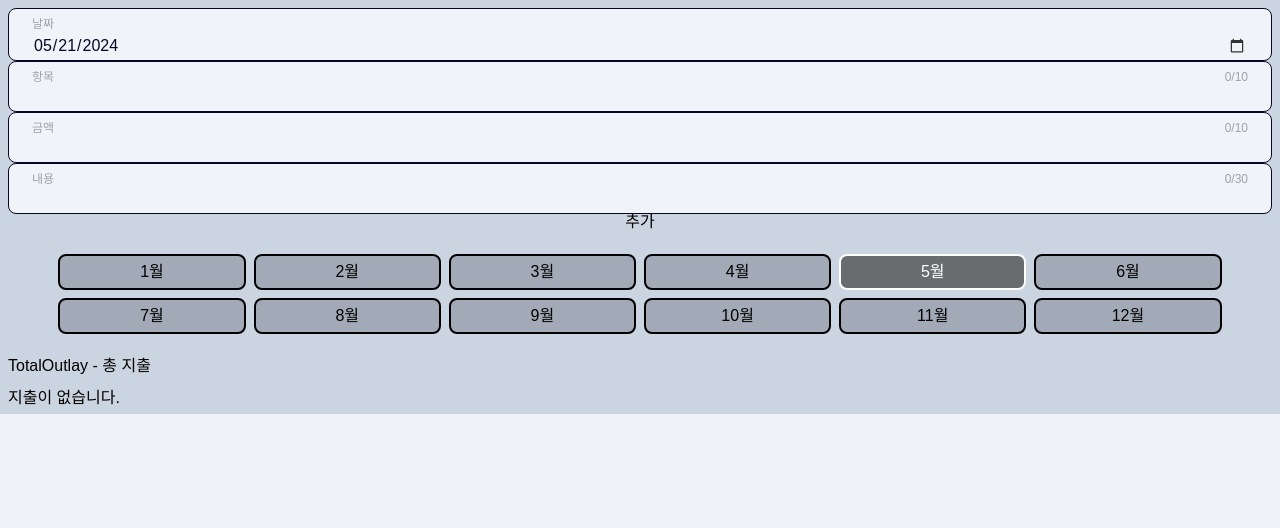
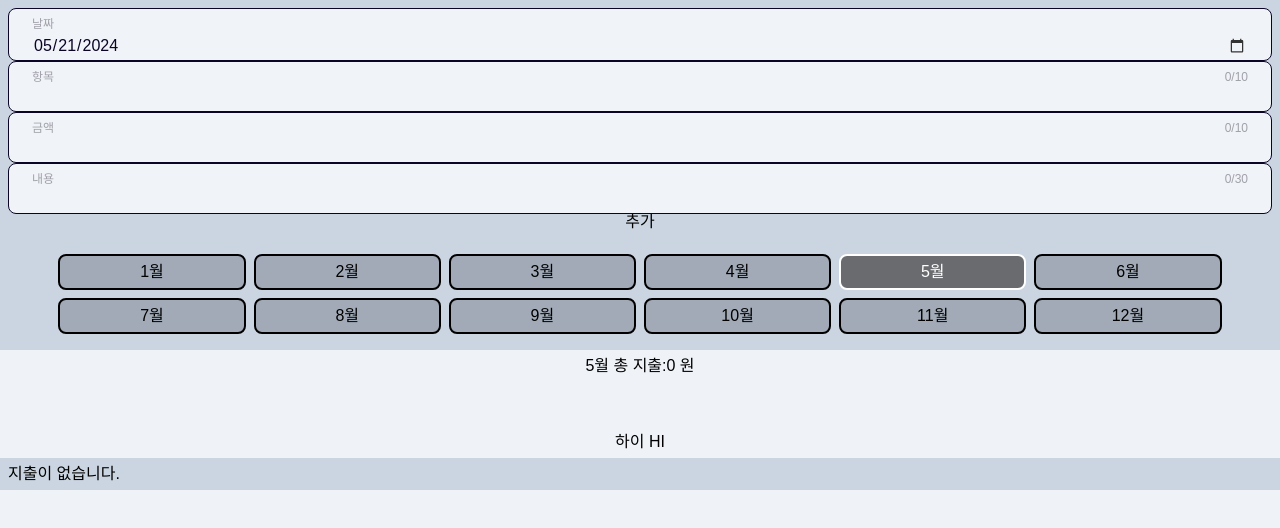
Before and after one commit to butterbeetle/sparta-account-book, a React (Vite) app: page / in a window 1280 px wide. Shown: the top 528 px of the page. Built offline with nearby package versions, Linux system fonts and the light colour scheme.

Commit message:
Feat: 누적막대그래프 표시

```diff
--- a/src/components/TotalOutlay.jsx
+++ b/src/components/TotalOutlay.jsx
@@ -1,7 +1,50 @@
+import styled from "styled-components";
+import { v4 as uuidv4 } from "uuid";
+import formatAmount from "../utils/formatAmount";
+import getRandomHexCode from "../utils/getRandomHexCode";
+
+const ColorDiv = styled.div`
+  width: ${(props) => props.$width}%;
+  background-color: ${(props) => props.$bgColor};
+`;
+
 export default function TotalOutlay({ selectedMonth, recordsData }) {
   const filteredRecordsData = recordsData.filter(
     ({ date }) => +date.split("-")[1] === +selectedMonth
   );
-  console.log("recordsData", filteredRecordsData);
-  return <div className="p-2 bg-slate-300">TotalOutlay - 총 지출</div>;
+
+  const totalAmount = filteredRecordsData.reduce(
+    (acc, cur) => acc + +cur.amount,
+    0
+  );
+
+  const categoryRecordsData = filteredRecordsData.reduce(
+    (acc, { category, amount }) => {
+      if (acc[category]) {
+        acc[category].amount += amount;
+      } else {
+        acc[category] = { amount, bgColor: getRandomHexCode() };
+      }
+      return acc;
+    },
+    {}
+  );
+
+  return (
+    <div className="flex flex-col p-2 items-center">
+      <h1>
+        {selectedMonth}월 총 지출:{formatAmount(totalAmount)}
+      </h1>
+      <div className="flex w-full h-[60px]">
+        {Object.values(categoryRecordsData).map(({ amount, bgColor }) => (
+          <ColorDiv
+            key={uuidv4()}
+            $width={((amount / totalAmount) * 100).toFixed(2)}
+            $bgColor={bgColor}
+          ></ColorDiv>
+        ))}
+      </div>
+      <div>하이 HI</div>
+    </div>
+  );
 }
--- /dev/null
+++ b/src/utils/getRandomHexCode.js
@@ -0,0 +1,10 @@
+export default function getRandomHexCode() {
+  const hex = [0, 1, 2, 3, 4, 5, 6, 7, 8, 9, "A", "B", "C", "D", "E", "F"];
+  let hexcode = "#";
+
+  for (let i = 0; i < 6; i++) {
+    hexcode += hex[~~(Math.random() * hex.length)];
+  }
+
+  return hexcode;
+}
```
